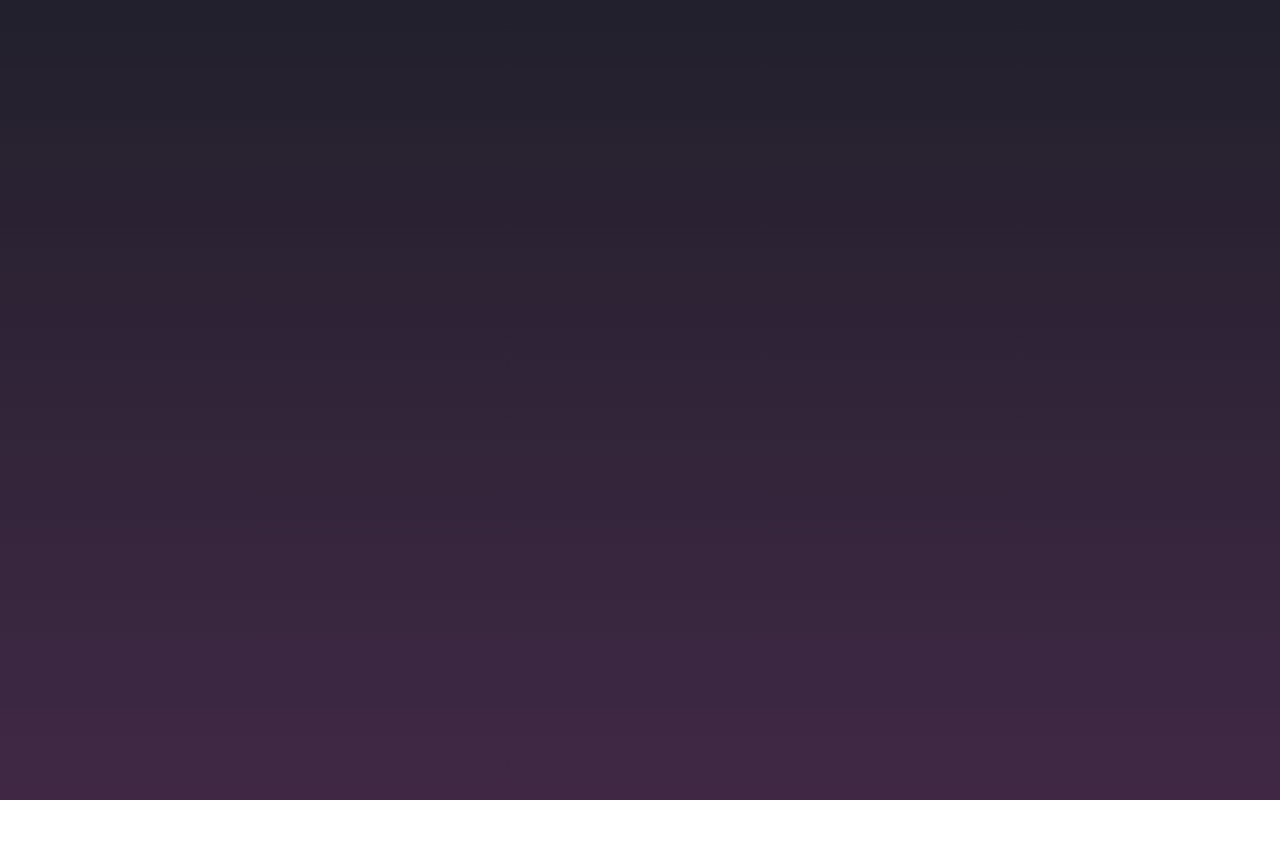
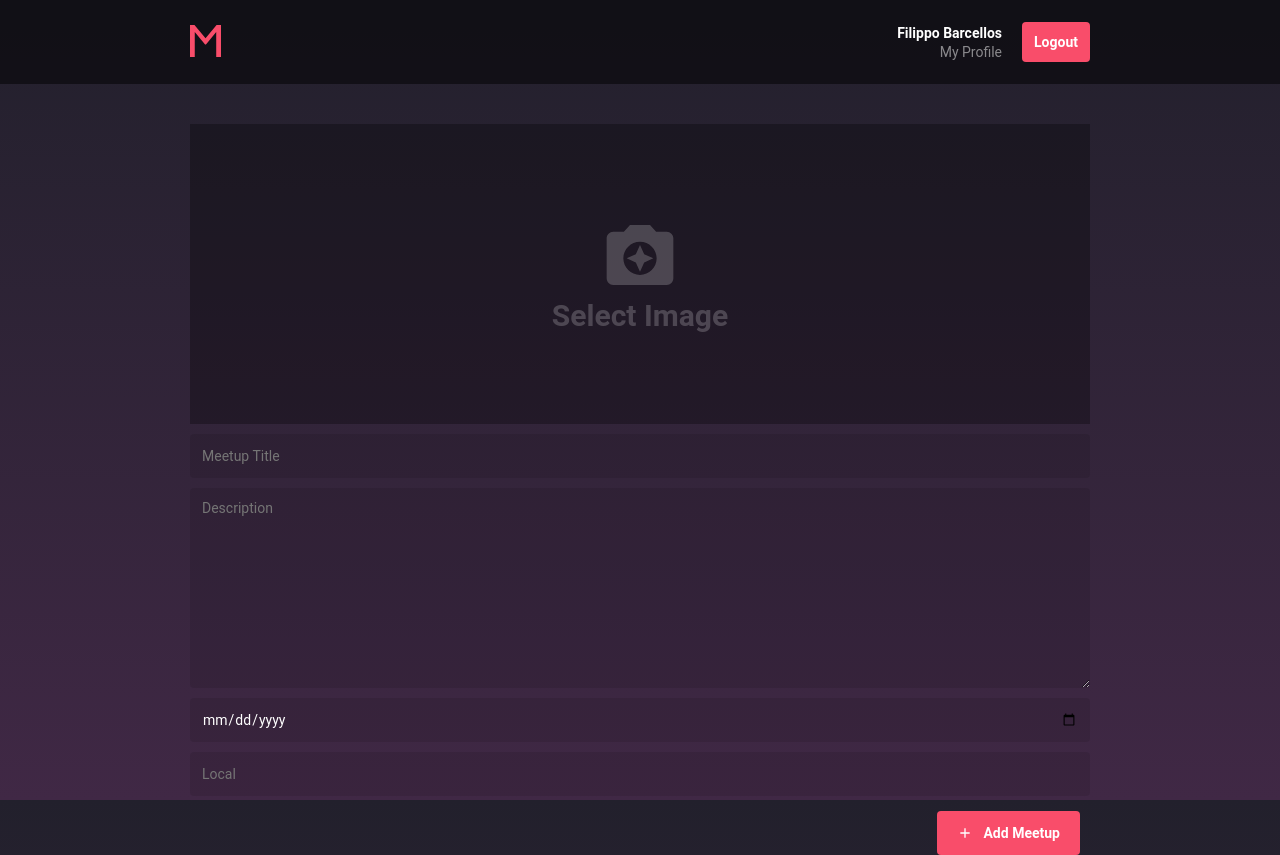
Before and after one commit to filippobarcellos/Meetapp, a React (Create React App) app in the folder frontend/: page /new in a window 1280 px wide. Before the commit the page ends 800 px from the top, so only its background shows below. Built offline with nearby package versions, Linux system fonts and the light colour scheme.

Commit message:
adding pages design

```diff
--- a/frontend/src/Pages/Dashboard/index.js
+++ b/frontend/src/Pages/Dashboard/index.js
@@ -1,16 +1,14 @@
 import React from "react";
 import { MdAddCircleOutline } from "react-icons/md";
 
-import Header from "../../components/Header";
+import DashBoardLayout from "../_layouts/dashboard";
 import MeetupCard from "../../components/MeetupCard";
 
-import { Container, MeetupList } from "./styles";
+import { MeetupList } from "./styles";
 
 export default function Dashboard() {
   return (
-    <>
-      <Header />
-      <Container>
+    <DashBoardLayout>
       <header>
         <strong>My Meetups</strong>
         <button>
@@ -25,7 +23,6 @@ export default function Dashboard() {
         <MeetupCard />
         <MeetupCard />
       </MeetupList>
-      </Container>
-    </>
+    </DashBoardLayout>
   );
 }
--- a/frontend/src/Pages/Dashboard/styles.js
+++ b/frontend/src/Pages/Dashboard/styles.js
@@ -1,45 +1,4 @@
 import styled from "styled-components";
-import { darken } from "polished";
-
-export const Container = styled.div`
-  margin: 0 auto;
-  max-width: 900px;
-
-  header {
-    margin-top: 60px;
-    display: flex;
-    justify-content: space-between;
-    align-items: center;
-
-    strong {
-      color: #fff;
-      font-size: 28px;
-      font-weight: bold;
-    }
-
-    button {
-      background: #f94d6a;
-      padding: 14px;
-      font-weight: bold;
-      color: #fff;
-      border: 0;
-      border-radius: 4px;
-      font-size: 14px;
-      transition: background 0.2s;
-
-      display: flex;
-      align-items: center;
-
-      &:hover {
-        background: ${darken(0.03, "#f94d6a")};
-      }
-
-      svg {
-        margin-right: 5px;
-      }
-    }
-  }
-`;
 
 export const MeetupList = styled.div`
   margin-top: 40px;
--- /dev/null
+++ b/frontend/src/Pages/Meetup/index.js
@@ -0,0 +1,56 @@
+import React from "react";
+import {
+  MdDelete,
+  MdEdit,
+  MdPinDrop,
+  MdPermContactCalendar
+} from "react-icons/md";
+
+import banner from "../../assets/banner.jpeg";
+
+import DashBoardLayout from "../_layouts/dashboard";
+
+import { BtnContainer, Button, Content } from "./styles";
+
+export default function Meetup() {
+  return (
+    <DashBoardLayout>
+      <header>
+        <strong>React Native's Meetup </strong>
+        <BtnContainer>
+          <Button className="primary">
+            <MdEdit size={18} color="#fff" />
+            Edit
+          </Button>
+          <Button className="danger">
+            <MdDelete size={18} color="#fff" />
+            Delete
+          </Button>
+        </BtnContainer>
+      </header>
+
+      <Content>
+        <img src={banner} alt="React native meetup" />
+        <p>
+          Sed et enim in lectus egestas posuere blandit id mauris. Curabitur in
+          purus turpis. Vivamus nec interdum sem. Quisque consectetur metus
+          vitae urna tincidunt euismod. Praesent nec varius velit. Praesent
+          fermentum condimentum aliquet. Aliquam erat urna, placerat vel lectus
+          in, pulvinar maximus diam. Integer non interdum sem.
+        </p>
+        <p>
+          Lorem ipsum dolor sit amet, consectetur adipiscing elit. Nunc
+          hendrerit mattis tempor. Vivamus condimentum quam metus.
+        </p>
+        <div>
+          <span>
+            <MdPermContactCalendar size={16} /> July 24, 20h
+          </span>
+          <span>
+            <MdPinDrop size={16} /> Queen Elizabeth Street, 234
+          </span>
+        </div>
+      </Content>
+    </DashBoardLayout>
+  );
+}
--- /dev/null
+++ b/frontend/src/Pages/Meetup/styles.js
@@ -0,0 +1,68 @@
+import styled from "styled-components";
+import { darken } from "polished";
+
+export const BtnContainer = styled.div`
+  display: flex;
+`;
+
+export const Button = styled.button`
+  align-items: center;
+  color: #fff;
+  border: 0;
+  border-radius: 4px;
+  display: flex;
+  font-size: 14px;
+  font-weight: bold;
+  height: 44px;
+  justify-content: space-between;
+  margin: 5px 10px;
+  padding: 0 20px;
+  transition: background 0.2s;
+  svg {
+    margin-right: 10px;
+  }
+  &.primary {
+    background: #4dbaf9;
+    &:hover {
+      background: ${darken(0.09, "#4DBAF9")};
+    }
+  }
+  &.danger {
+    background: #f94d6a;
+    &:hover {
+      background: ${darken(0.09, "#f94d6a")};
+    }
+  }
+`;
+
+export const Content = styled.div`
+  img {
+    max-width: 100%;
+    margin-top: 40px;
+    margin-bottom: 20px;
+  }
+
+  p {
+    color: #fff;
+    line-height: 20px;
+    margin-bottom: 20px;
+  }
+
+  div {
+    color: #fff;
+    opacity: 0.5;
+    display: flex;
+    align-items: center;
+    font-size: 14px;
+    font-weight: bold;
+
+    svg {
+      margin-right: 5px;
+    }
+
+    span {
+      display: flex;
+      margin-right: 20px;
+    }
+  }
+`;
--- /dev/null
+++ b/frontend/src/Pages/New/index.js
@@ -0,0 +1,32 @@
+import React from "react";
+import { MdAdd } from "react-icons/md";
+
+import DashBoardLayout from "../_layouts/dashboard";
+import { MdCameraEnhance } from "react-icons/md";
+
+import { Form, Button, InputWrapper } from "./styles";
+
+export default function New() {
+  return (
+    <DashBoardLayout>
+      <Form>
+        <InputWrapper>
+          <button>
+            <input type="file" />
+            <div>
+              <MdCameraEnhance size={80} />
+            </div>
+            Select Image
+          </button>
+        </InputWrapper>
+        <input type="text" placeholder="Meetup Title" />
+        <textarea type="text" placeholder="Description" />
+        <input type="date" placeholder="Date" />
+        <input type="text" placeholder="Local" />
+      </Form>
+      <Button className="danger">
+        <MdAdd size={16} /> Add Meetup
+      </Button>
+    </DashBoardLayout>
+  );
+}
--- /dev/null
+++ b/frontend/src/Pages/New/styles.js
@@ -0,0 +1,85 @@
+import styled from "styled-components";
+import { darken } from "polished";
+
+export const Form = styled.form`
+  display: flex;
+  flex-direction: column;
+  margin-top: 40px;
+
+  input {
+    background: rgba(0, 0, 0, 0.1);
+    border: 0;
+    border-radius: 4px;
+    height: 44px;
+    padding: 0 12px;
+    margin-bottom: 10px;
+    color: #fff;
+  }
+
+  textarea {
+    background: rgba(0, 0, 0, 0.1);
+    border: 0;
+    border-radius: 4px;
+    padding: 12px;
+    height: 200px;
+    color: #fff;
+    margin-bottom: 10px;
+  }
+`;
+
+export const Button = styled.button`
+  position: absolute;
+  right: 0;
+  align-items: center;
+  color: #fff;
+  border: 0;
+  border-radius: 4px;
+  display: flex;
+  font-size: 14px;
+  font-weight: bold;
+  height: 44px;
+  justify-content: space-between;
+  margin: 5px 10px;
+  padding: 0 20px;
+  transition: background 0.2s;
+
+  svg {
+    margin-right: 10px;
+  }
+
+  &.danger {
+    background: #f94d6a;
+
+    &:hover {
+      background: ${darken(0.09, "#f94d6a")};
+    }
+  }
+`;
+
+export const InputWrapper = styled.div`
+  background: rgba(0, 0, 0, 0.3);
+  position: relative;
+  overflow: hidden;
+  margin-bottom: 10px;
+  height: 300px;
+  display: flex;
+  justify-content: center;
+
+  button {
+    font-size: 30px;
+    border: none;
+    background: none;
+    color: #fff;
+    opacity: 0.2;
+    font-weight: bold;
+  }
+
+  input[type="file"] {
+    position: absolute;
+    font-size: 60px;
+    cursor: pointer;
+    top: 0;
+    left: 0;
+    opacity: 0;
+  }
+`;
--- /dev/null
+++ b/frontend/src/Pages/Profile/index.js
@@ -0,0 +1,24 @@
+import React from "react";
+import { MdAdd } from "react-icons/md";
+
+import DashBoardLayout from "../_layouts/dashboard";
+
+import { Form, Button } from "./styles";
+
+export default function Profile() {
+  return (
+    <DashBoardLayout>
+      <Form>
+        <input type="text" value="Filippo Barcellos" />
+        <input type="text" value="barcellos.filippo@gmail.com" />
+        <hr />
+        <input type="password" placeholder="Your password" />
+        <input type="password" placeholder="New password" />
+        <input type="password" placeholder="Confirm new password" />
+      </Form>
+      <Button className="danger">
+        <MdAdd size={16} /> Save Profile
+      </Button>
+    </DashBoardLayout>
+  );
+}
--- /dev/null
+++ b/frontend/src/Pages/Profile/styles.js
@@ -0,0 +1,54 @@
+import styled from "styled-components";
+import { darken } from "polished";
+
+export const Form = styled.form`
+  display: flex;
+  flex-direction: column;
+  margin-top: 40px;
+
+  input {
+    background: rgba(0, 0, 0, 0.1);
+    border: 0;
+    border-radius: 4px;
+    height: 44px;
+    padding: 0 12px;
+    margin-bottom: 10px;
+    color: #fff;
+  }
+
+  hr {
+    background: rgba(255, 255, 255, 0.2);
+    border: 0;
+    height: 1px;
+    margin: 20px 0 20px 0;
+  }
+`;
+
+export const Button = styled.button`
+  position: absolute;
+  right: 0;
+  align-items: center;
+  color: #fff;
+  border: 0;
+  border-radius: 4px;
+  display: flex;
+  font-size: 14px;
+  font-weight: bold;
+  height: 44px;
+  justify-content: space-between;
+  margin: 5px 10px;
+  padding: 0 20px;
+  transition: background 0.2s;
+
+  svg {
+    margin-right: 10px;
+  }
+
+  &.danger {
+    background: #f94d6a;
+
+    &:hover {
+      background: ${darken(0.09, "#f94d6a")};
+    }
+  }
+`;
--- /dev/null
+++ b/frontend/src/Pages/_layouts/dashboard/index.js
@@ -0,0 +1,14 @@
+import React from "react";
+
+import Header from "../../../components/Header";
+
+import { Content } from "./styles";
+
+export default function DashboardLayout({ children }) {
+  return (
+    <>
+      <Header />
+      <Content>{children}</Content>
+    </>
+  );
+}
--- /dev/null
+++ b/frontend/src/Pages/_layouts/dashboard/styles.js
@@ -0,0 +1,19 @@
+import styled from "styled-components";
+
+export const Content = styled.div`
+  margin: 0 auto;
+  max-width: 900px;
+  position: relative;
+  header {
+    margin-top: 60px;
+    display: flex;
+    align-items: center;
+    justify-content: space-between;
+
+    strong {
+      color: #fff;
+      font-size: 28px;
+      font-weight: bold;
+    }
+  }
+`;
--- a/frontend/src/routes.js
+++ b/frontend/src/routes.js
@@ -4,6 +4,9 @@ import { Switch, Route } from "react-router-dom";
 import Signin from "./Pages/Signin";
 import Signup from "./Pages/Signup";
 import Dashboard from "./Pages/Dashboard";
+import Meetup from "./Pages/Meetup";
+import Profile from "./Pages/Profile";
+import New from "./Pages/New";
 
 export default function Routes() {
   return (
@@ -11,6 +14,9 @@ export default function Routes() {
       <Route exact path="/dashboard" component={Dashboard} />
       <Route path="/signin" component={Signin} />
       <Route path="/signup" component={Signup} />
+      <Route path="/meetup" component={Meetup} />
+      <Route path="/profile" component={Profile} />
+      <Route path="/new" component={New} />
     </Switch>
   );
 }
--- a/frontend/src/styles/global.js
+++ b/frontend/src/styles/global.js
@@ -11,7 +11,7 @@ export default createGlobalStyle`
     font: 14px 'Roboto', sans-serif;
   }
 
-  html, body, #root {
+  html, body {
     height: 100%;
   }
 
@@ -21,6 +21,7 @@ export default createGlobalStyle`
   }
 
   #root {
+    height: 100vh;
     margin: 0 auto;
   }
 
```
Also changed, not shown: frontend/src/assets/banner.jpeg (added). Lines whose indentation alone changed are shown as unchanged.
